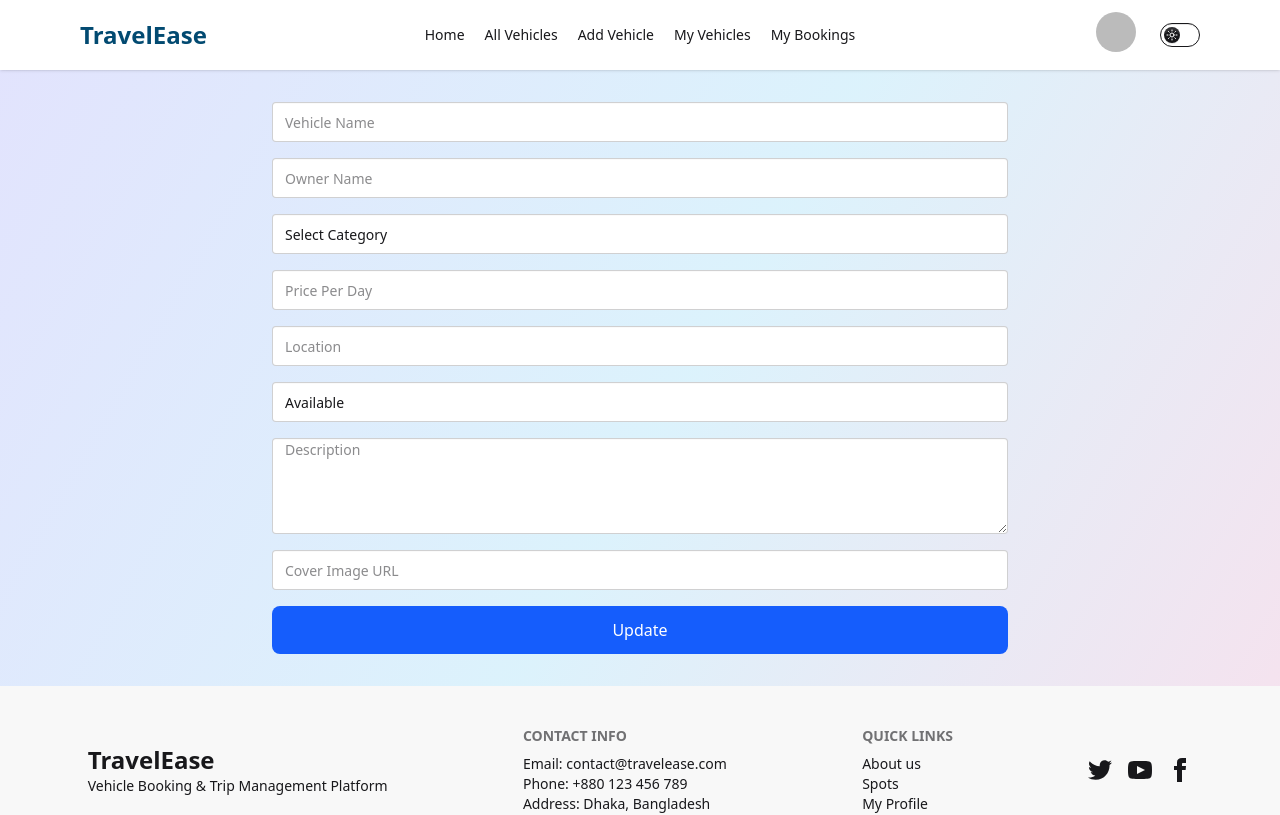
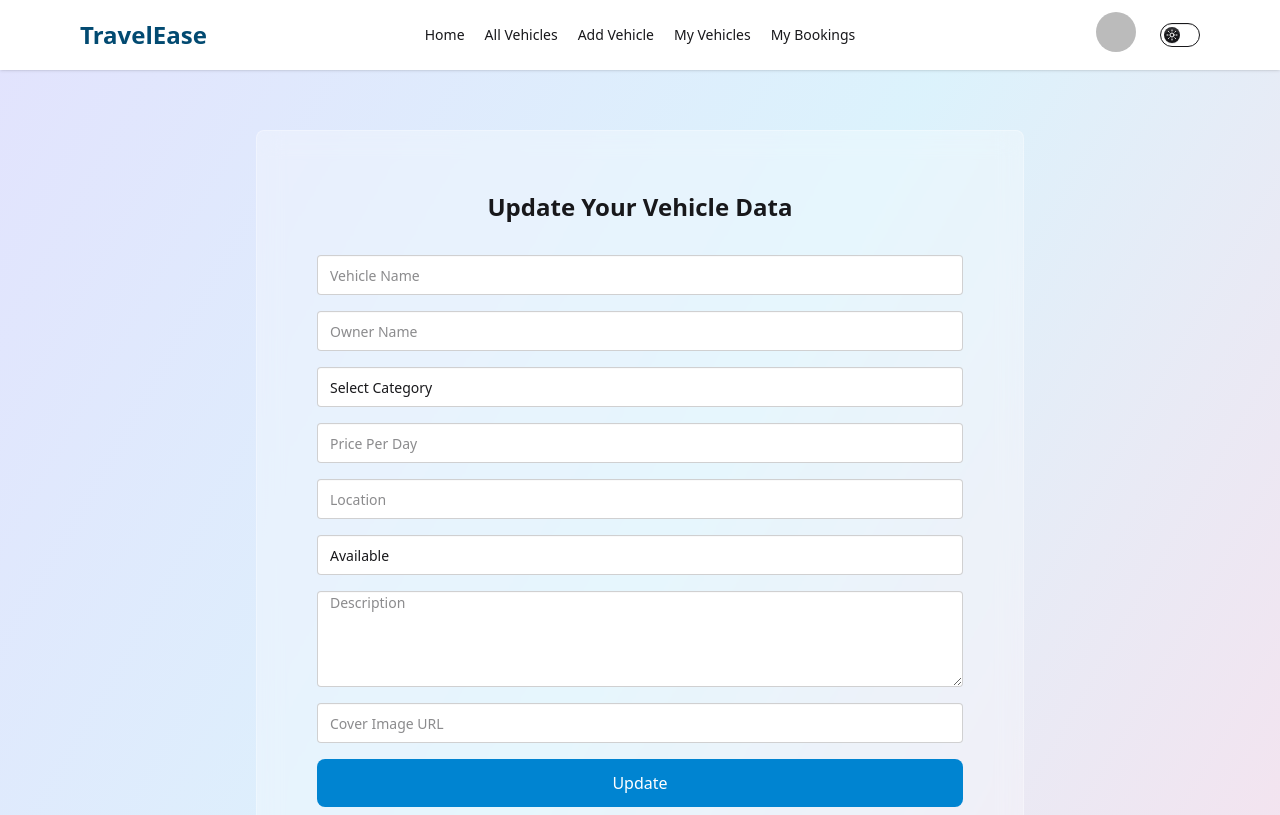
Before and after one commit to suronjit02/TravelEase, a React (Vite) app in the folder client/: page /update-vehicle/1 in a window 1280 px wide. Shown: the top 815 px of the page. Built offline with nearby package versions, Linux system fonts and the light colour scheme; no server answers; sample sign-in values are in the browser's storage.

Commit message:
design in  updatevehicle page

```diff
--- a/client/src/pages/private/MyVehicle.jsx
+++ b/client/src/pages/private/MyVehicle.jsx
@@ -2,6 +2,7 @@ import axios from "axios";
 import React, { useContext, useEffect, useState } from "react";
 import { AuthContext } from "../../provider/AuthProvider";
 import { Link } from "react-router";
+import toast from "react-hot-toast";
 
 const MyVehicle = () => {
   const [myVehicle, setMyVehicle] = useState([]);
@@ -24,6 +25,7 @@ const MyVehicle = () => {
       .then((res) => {
         console.log(res.data);
         const filterData = myVehicle.filter((vehicle) => vehicle._id != id);
+        toast.success("Vehicle removed from your list !");
         // console.log(filterData);
         setMyVehicle(filterData);
       })
@@ -74,10 +76,7 @@ const MyVehicle = () => {
                 </td>
 
                 <td>
-                  <Link
-                    to={`/vehicle/${vehicle._id}`}
-                    className="btn  btn-xs"
-                  >
+                  <Link to={`/vehicle/${vehicle._id}`} className="btn  btn-xs">
                     View Details
                   </Link>
                 </td>
--- a/client/src/pages/private/UpdateVehicle.jsx
+++ b/client/src/pages/private/UpdateVehicle.jsx
@@ -2,6 +2,7 @@ import React, { useContext, useEffect, useState } from "react";
 import { AuthContext } from "../../provider/AuthProvider";
 import { useNavigate, useParams } from "react-router";
 import axios from "axios";
+import toast from "react-hot-toast";
 
 const UpdateVehicle = () => {
   const { user } = useContext(AuthContext);
@@ -54,7 +55,7 @@ const UpdateVehicle = () => {
       .put(`http://localhost:3000/update/${id}`, formData)
       .then((res) => {
         console.log(res.data);
-
+        toast.success("Update your vehicle successfully!");
         navigate("/my-vehicles");
       })
       .catch((err) => {
@@ -65,9 +66,12 @@ const UpdateVehicle = () => {
   };
 
   return (
-    <div className="px-4 py-8 max-w-3xl mx-auto">
+    <div className="">
+      <div className="max-w-3xl mx-auto bg-white/30 backdrop-blur-md border border-white/30 p-15 rounded-lg my-15">
+        <h3 className="text-center mb-8 text-2xl font-semibold">Update Your Vehicle Data</h3>
         <form onSubmit={handleUpdate} className="flex flex-col gap-4 w-full">
           <input
+            required
             defaultValue={vehicle?.vehicleName}
             type="text"
             name="vehicleName"
@@ -76,6 +80,7 @@ const UpdateVehicle = () => {
           />
 
           <input
+            required
             defaultValue={vehicle?.owner}
             type="text"
             name="owner"
@@ -84,6 +89,7 @@ const UpdateVehicle = () => {
           />
 
           <select
+            required
             name="category"
             className="input input-bordered w-full"
             value={category}
@@ -97,6 +103,7 @@ const UpdateVehicle = () => {
           </select>
 
           <input
+            required
             defaultValue={vehicle?.pricePerDay}
             type="number"
             name="pricePerDay"
@@ -105,6 +112,7 @@ const UpdateVehicle = () => {
           />
 
           <input
+            required
             defaultValue={vehicle?.location}
             type="text"
             name="location"
@@ -113,6 +121,7 @@ const UpdateVehicle = () => {
           />
 
           <select
+            required
             name="availability"
             className="input input-bordered w-full"
             value={availability}
@@ -123,6 +132,7 @@ const UpdateVehicle = () => {
           </select>
 
           <textarea
+            required
             defaultValue={vehicle?.description}
             name="description"
             placeholder="Description"
@@ -130,6 +140,7 @@ const UpdateVehicle = () => {
           />
 
           <input
+            required
             defaultValue={vehicle?.coverImage}
             type="text"
             name="coverImage"
@@ -139,12 +150,13 @@ const UpdateVehicle = () => {
 
           <button
             type="submit"
-          className="px-6 py-3 bg-blue-600 text-white rounded-lg hover:bg-blue-700"
+            className="px-6 py-3 bg-sky-600 text-white rounded-lg hover:bg-sky-700"
           >
             Update
           </button>
         </form>
       </div>
+    </div>
   );
 };
 
```
Lines whose indentation alone changed are shown as unchanged.
